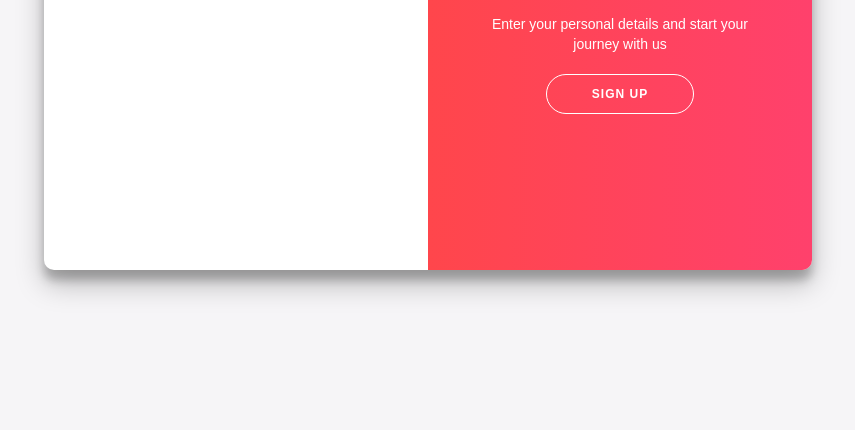
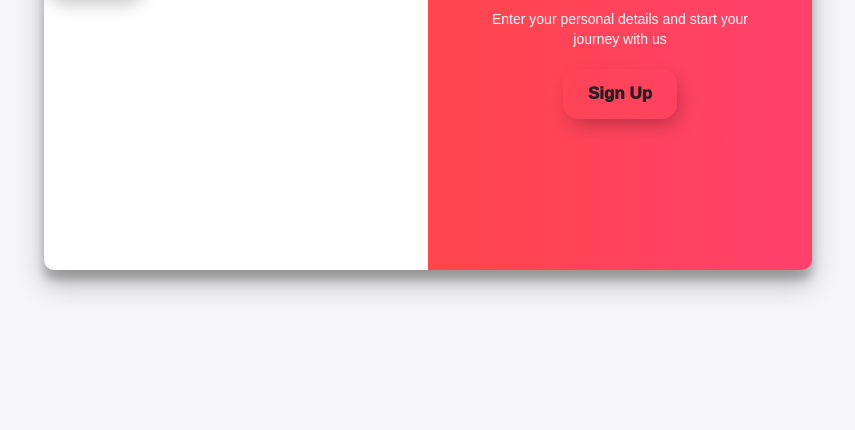
Before and after one commit to Kier090106/JhenaLeader, a plain HTML site: page index.html in a window 1280 px wide. Shown: the part 370-800 px from the top of the page, without its empty margins (212-1067 px from the left). Drawn offline with Linux system fonts and the light colour scheme.

Commit message:
style.css

```diff
--- a/style.css
+++ b/style.css
@@ -27,25 +27,42 @@ p {
 }
 
 button {
-    border-radius: 20px;
-    border: 1px solid #FF4B2B;
-    background-color: #FF4B2B;
-    color: #FFFFFF;
-    font-size: 12px;
-    font-weight: bold;
-    padding: 12px 45px;
-    letter-spacing: 1px;
-    text-transform: uppercase;
-    transition: transform 0.2s ease-in-out;
+ padding: 15px 25px;
+ border: unset;
+ border-radius: 15px;
+ color: #212121;
+ z-index: 1;
+ background: #e8e8e8;
+ position: relative;
+ font-weight: 1000;
+ font-size: 17px;
+ -webkit-box-shadow: 4px 8px 19px -3px rgba(0,0,0,0.27);
+ box-shadow: 4px 8px 19px -3px rgba(0,0,0,0.27);
+ transition: all 250ms;
+ overflow: hidden;
 }
 
-button:focus {
-    outline: none;
+button::before {
+ content: "";
+ position: absolute;
+ top: 0;
+ left: 0;
+ height: 100%;
+ width: 0;
+ border-radius: 15px;
+ background-color: #212121;
+ z-index: -1;
+ -webkit-box-shadow: 4px 8px 19px -3px rgba(0,0,0,0.27);
+ box-shadow: 4px 8px 19px -3px rgba(0,0,0,0.27);
+ transition: all 250ms
 }
 
 button:hover {
-    background-color: #ff6f61;
-    transform: scale(1.05);
+ color: #e8e8e8;
+}
+
+button:hover::before {
+ width: 100%;
 }
 
 .ghost {
```
